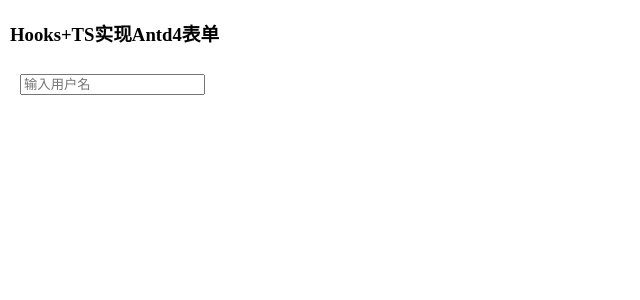
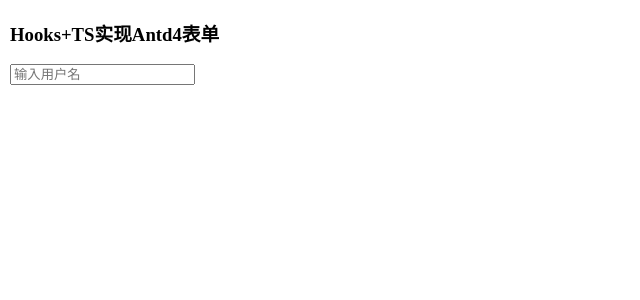
Before and after one commit to xumaozeng/my-antd4-form-ts, a React (Create React App) app: page / in a window 1280 px wide. Shown: the top 300 px of the page, without its empty margins (0-640 px from the left). Built offline with nearby package versions, Linux system fonts and the light colour scheme; the HTML template or start-up script is replaced by a standard one.

Commit message:
value错误

```diff
--- a/src/components/Input.tsx
+++ b/src/components/Input.tsx
@@ -3,8 +3,8 @@ const Input = (props: any) => {
 };
 
 const CustomizeInput = ({ value = "", ...props }: any) => (
-  <div style={{ padding: 10 }}>
-    <Input style={{ outline: "none" }} value={value} {...props} />
+  <div style={{ padding: 0 }}>
+    <Input style={{ outline: "none" }} defaultValue={value} {...props} />
   </div>
 );
 
```
